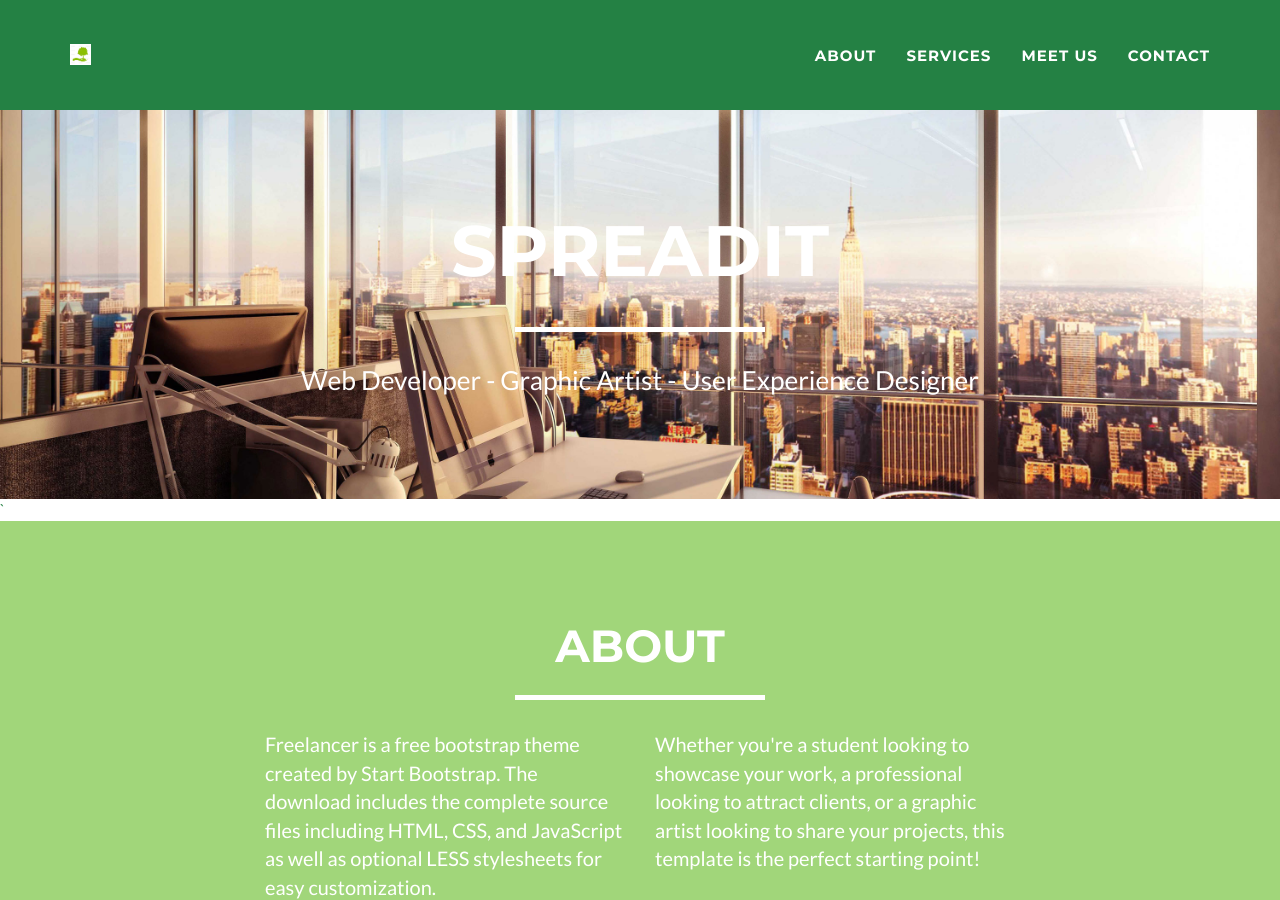
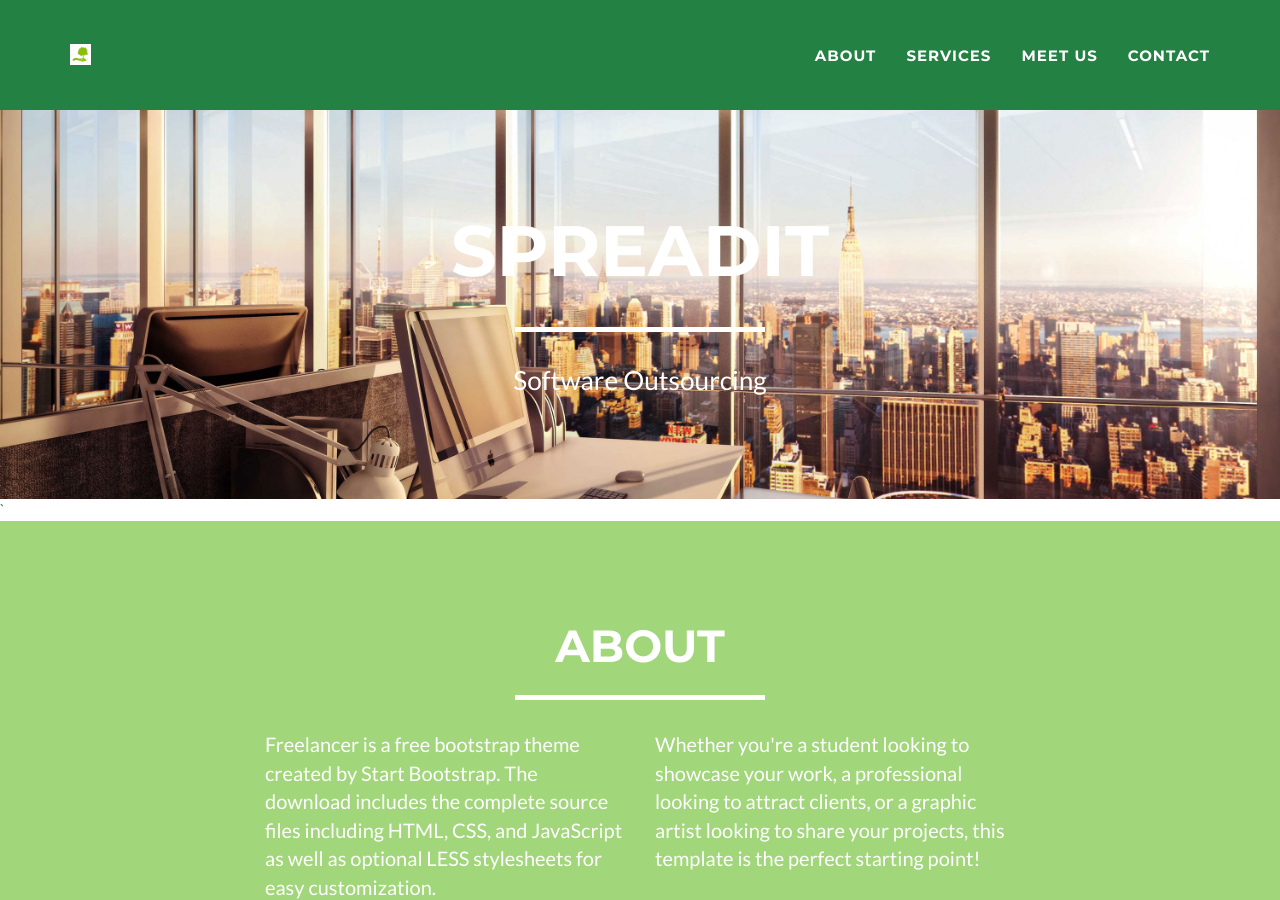
Before and after one commit to baisjuan/baisjuan.github.io, a Jekyll site: the page built from index.html, in a window 1280 px wide and 900 px high. Built offline with Jekyll 4.4.1, drawn with Linux system fonts in a browser that asks for light colours.

Commit message:
new title

```diff
--- a/_includes/header.html
+++ b/_includes/header.html
@@ -45,7 +45,7 @@
                     <div class="intro-text">
                         <span class="name">{{ site.title }}</span>
                         <hr class="star-light">
-                        <span class="skills">Web Developer - Graphic Artist - User Experience Designer</span>
+                        <span class="skills">Software Outsourcing</span>
                     </div>
                 </div>
             </div>
```
